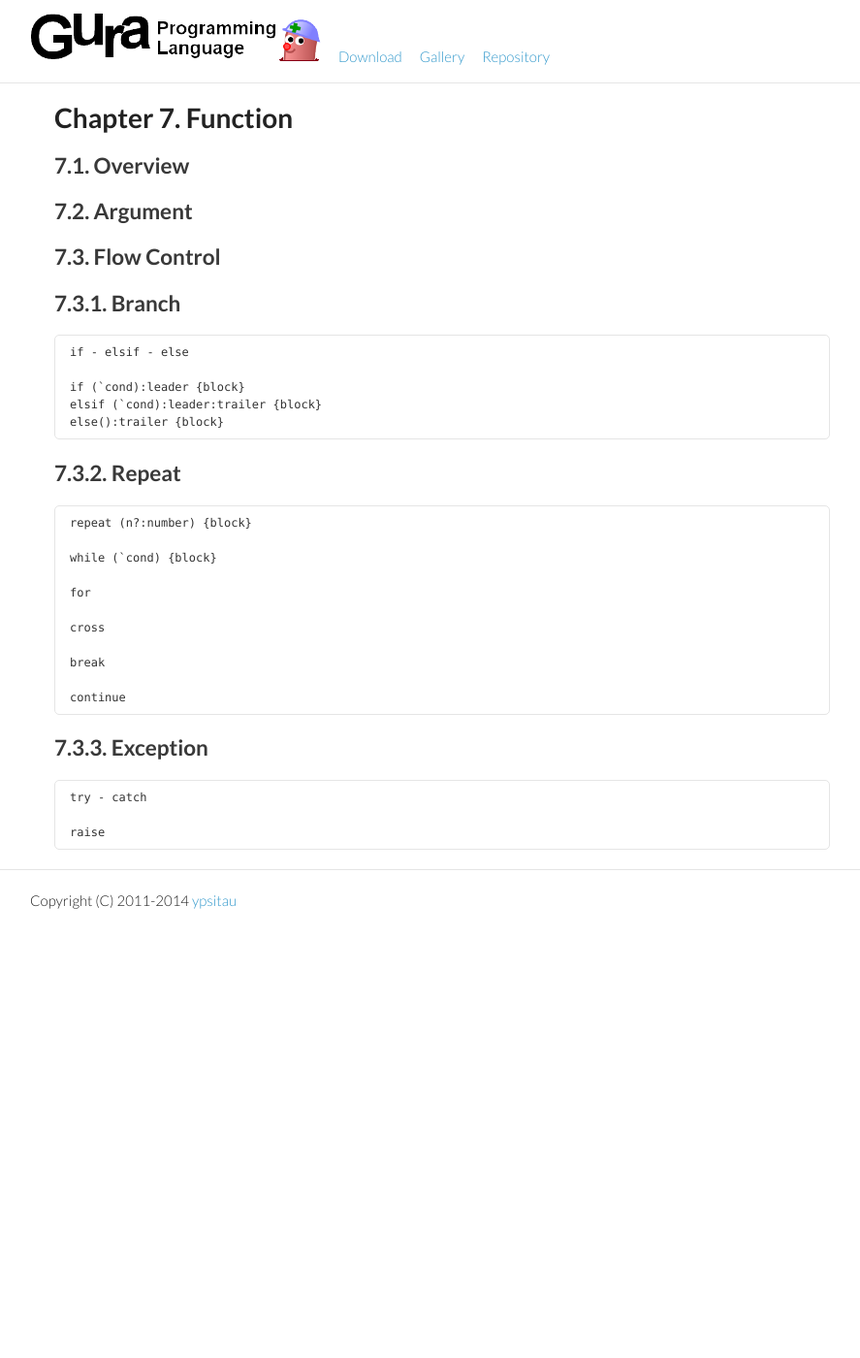
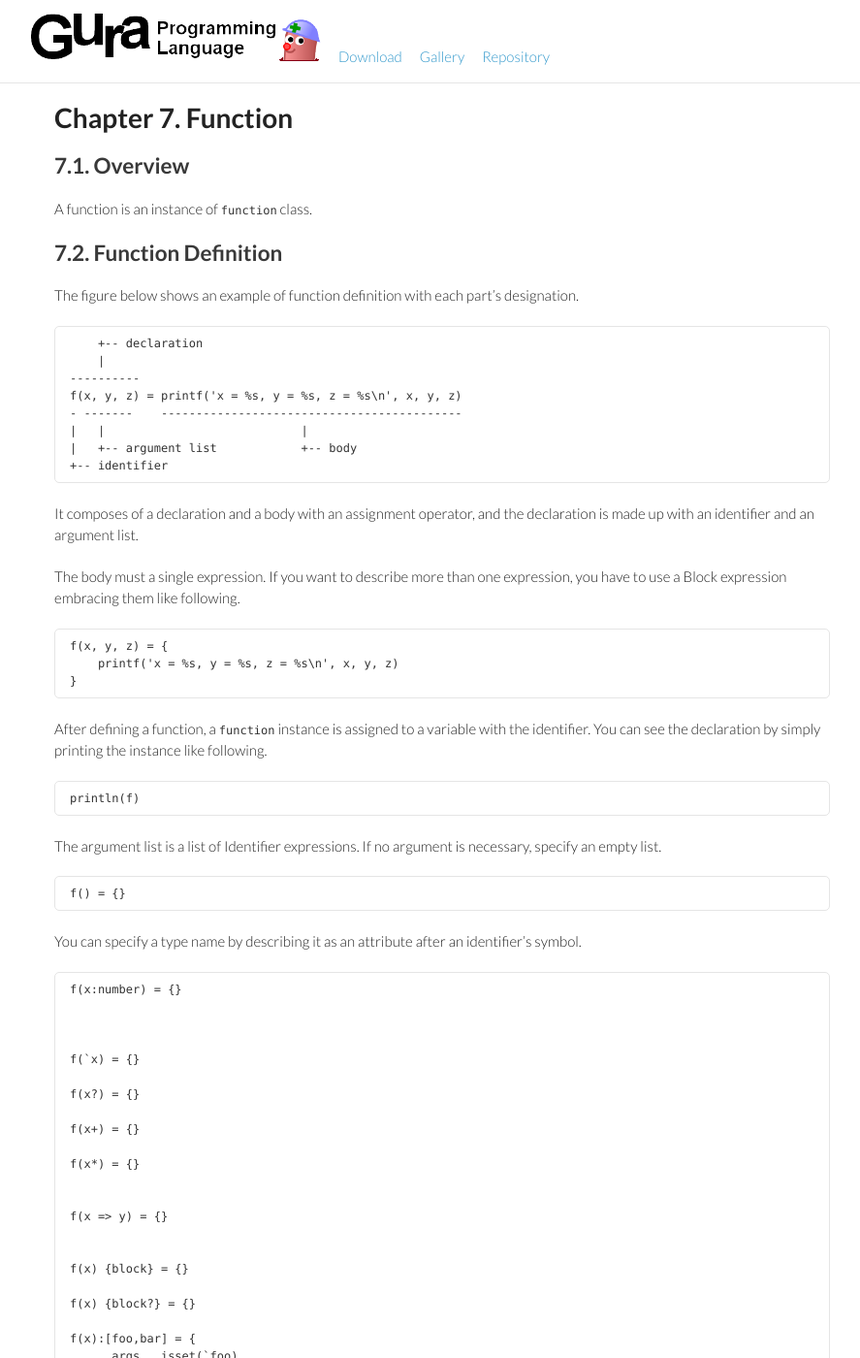
Before and after one commit to rudidude86/gura-lang.github.io, a Jekyll site: the page built from documents/Function.md, in a window 1280 px wide and 1400 px high. Shown: the whole window at 97% size, without its empty margins (184-1071 px from the left). Built offline with Jekyll 4.4.1, drawn with Linux system fonts in a browser that asks for light colours; Markdown is read by kramdown in place of the engine named in the settings; some of the changed text lies outside the part shown.

Commit message:
updated documents

```diff
--- a/documents/Function.md
+++ b/documents/Function.md
@@ -9,20 +9,93 @@ chapter: 7
 
 ## {{ page.chapter }}.1. Overview
 
-## {{ page.chapter }}.2. Argument
+A function is an instance of `function` class.
 
 
-## {{ page.chapter }}.3. Flow Control
+## {{ page.chapter }}.2. Function Definition
 
-## {{ page.chapter }}.3.1. Branch
+The figure below shows an example of function definition with each part's designation.
+
+        +-- declaration
+        |
+    ----------
+    f(x, y, z) = printf('x = %s, y = %s, z = %s\n', x, y, z)
+    - -------    -------------------------------------------
+    |   |                            |
+    |   +-- argument list            +-- body
+    +-- identifier
+
+It composes of a declaration and a body with an assignment operator,
+and the declaration is made up with an identifier and an argument list.
+
+The body must a single expression.
+If you want to describe more than one expression,
+you have to use a Block expression embracing them like following.
+
+    f(x, y, z) = {
+        printf('x = %s, y = %s, z = %s\n', x, y, z)
+    }
+
+After defining a function, a `function` instance is assigned to a variable with the identifier.
+You can see the declaration by simply printing the instance like following.
+
+    println(f)
+
+The argument list is a list of Identifier expressions.
+If no argument is necessary, specify an empty list.
+
+    f() = {}
+
+You can specify a type name by describing it as an attribute
+after an identifier's symbol.
+
+    f(x:number) = {}
+
+
+
+    f(`x) = {}
+
+    f(x?) = {}
+
+    f(x+) = {}
+
+    f(x*) = {}
+
+
+    f(x => y) = {}
+
+
+    f(x) {block} = {}
+
+    f(x) {block?} = {}
+
+    f(x):[foo,bar] = {
+        __args__.isset(`foo)
+    }
+
+
+## {{ page.chapter }}.3. Function Call
+
+When the interpreter evaluated a `Caller` expression
+and its car element is of `function` type,
+it will evaluate the function with specified arguments.
+
+
+## {{ page.chapter }}.4. Flow Control
+
+## {{ page.chapter }}.4.1. Branch
+
+
 
     if - elsif - else
+
+
 
     if (`cond):leader {block}
     elsif (`cond):leader:trailer {block}
     else():trailer {block}
 
-## {{ page.chapter }}.3.2. Repeat
+## {{ page.chapter }}.4.2. Repeat
 
     repeat (n?:number) {block}
 
@@ -36,7 +109,7 @@ chapter: 7
 
     continue
 
-## {{ page.chapter }}.3.3. Exception
+## {{ page.chapter }}.4.3. Exception
 
     try - catch
 
```
